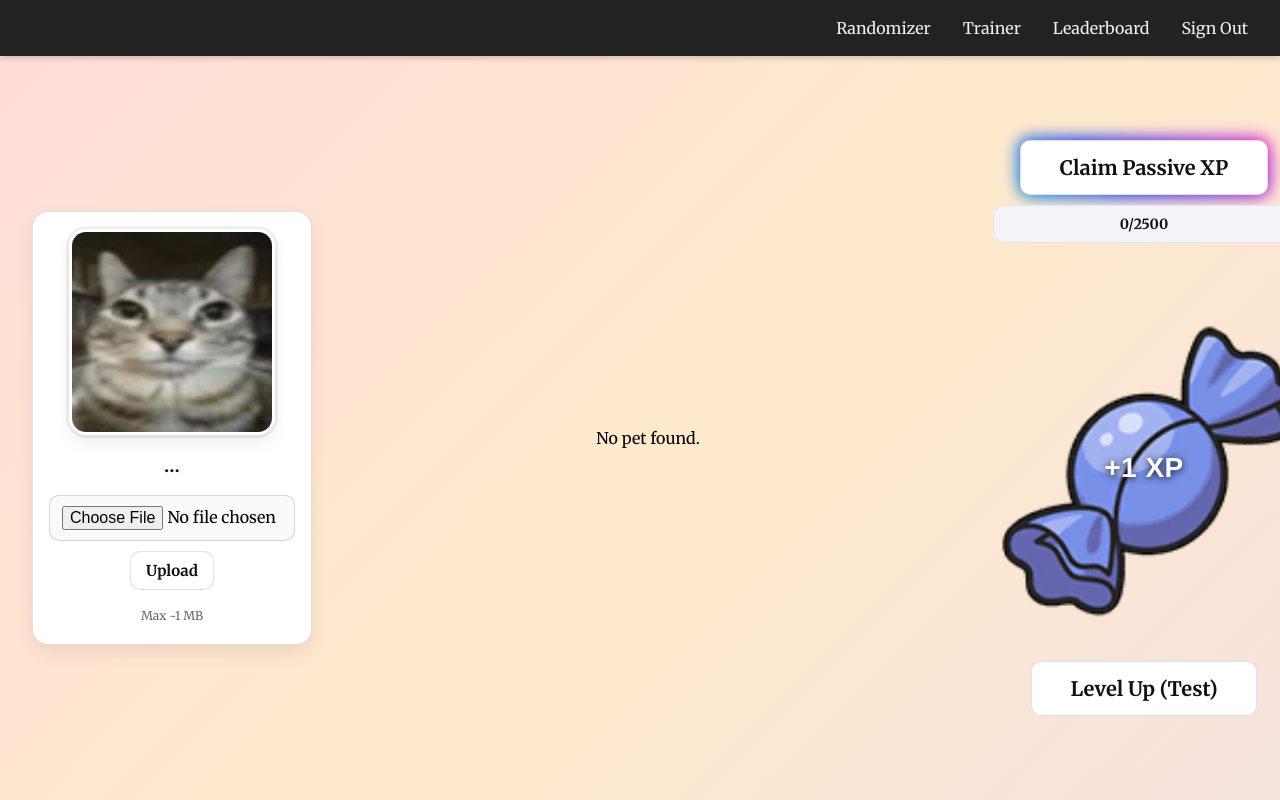
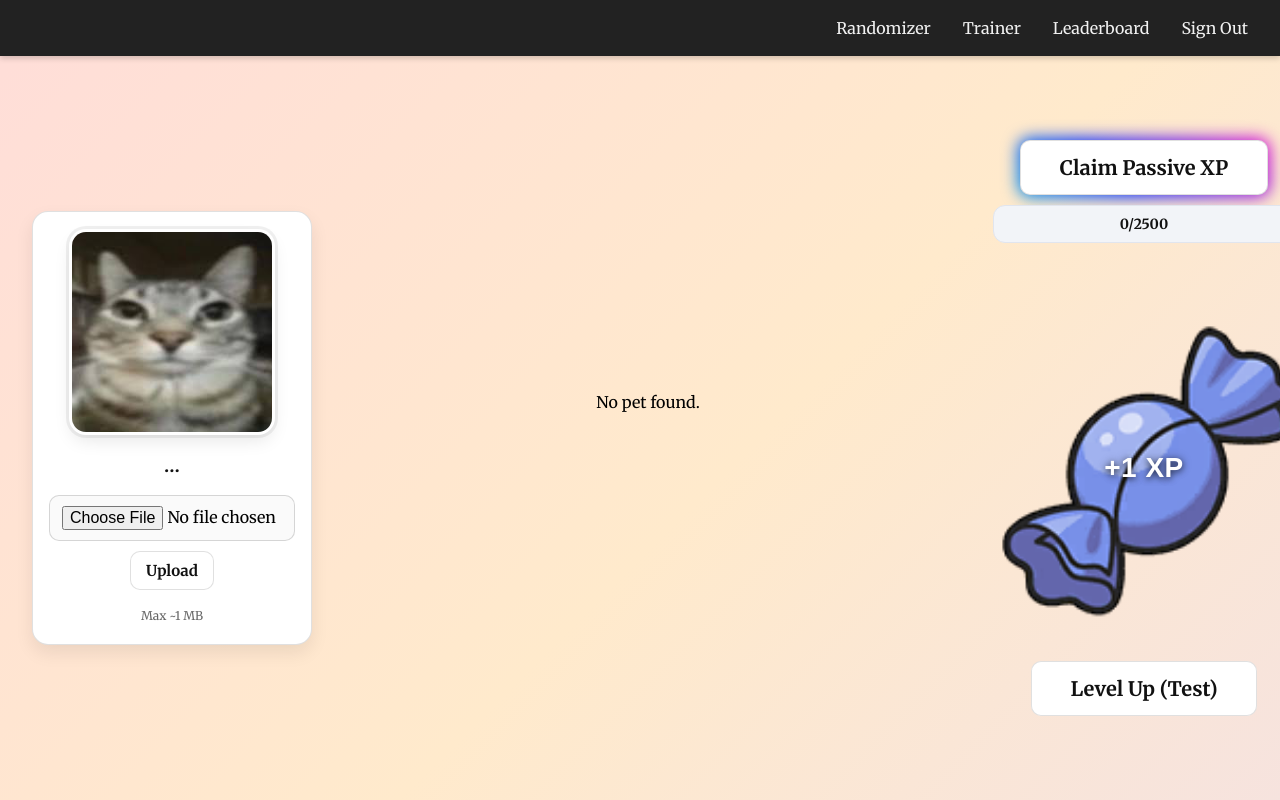
Before and after one commit to CarlsonElican/SDIYBT, a website: page app/protected/trainer.html in a window 1280 px wide. Shown: the top 800 px of the page. Drawn offline with Linux system fonts and the light colour scheme; no server answers; files whose address does not match are found by name.

Commit message:
added padding to cell

```diff
--- a/app/public/style.css
+++ b/app/public/style.css
@@ -233,7 +233,7 @@ nav li { margin: 0; }
 .progress- .progress-bar { background: linear-gradient(90deg, #ffd86b, #ffae42); }
 
 
-.pet-container { display: flex; justify-content: center; margin-top: 20px; }
+.pet-container { display: flex; justify-content: center; margin-top: 20px;  padding-bottom: 72px; box-sizing: border-box; }
 .actions { display: flex; justify-content: center; gap: 12px; margin-top: 20px; }
 
 .pet-card {
```
